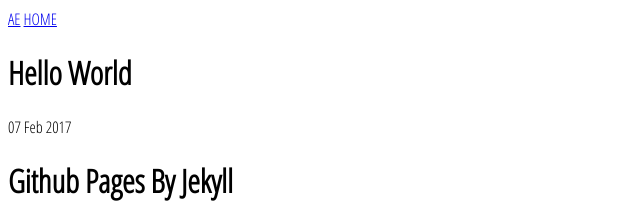
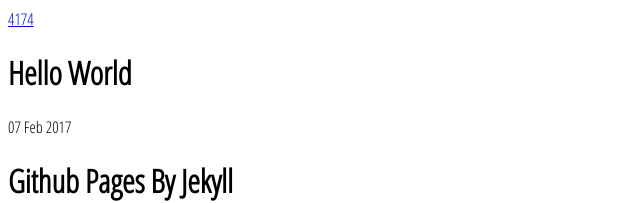
Before and after one commit to 4174/4174.github.io, a Jekyll site: the page built from _posts/2017-02-07-Hello-World.md, in a window 1280 px wide. Shown: the top 203 px of the page, without its empty margins (0-640 px from the left). Built offline with Jekyll 4.4.1, drawn with Linux system fonts in a browser that asks for light colours.

Commit message:
Change title and remove home extra link.

```diff
--- a/_layouts/default.html
+++ b/_layouts/default.html
@@ -11,8 +11,7 @@
     <body>
         <div class="site">
             <div class="title">
-                <a href="/">AE</a>
-                <a class="extra" href="/">HOME</a>
+                <a href="/">4174</a>
             </div>
         </div>
         {{ content }}
--- a/index.html
+++ b/index.html
@@ -1,6 +1,6 @@
 ---
 layout: default
-title: Андрей Екатеренчук
+title: 4174
 ---
 
 <div id="home">
```
